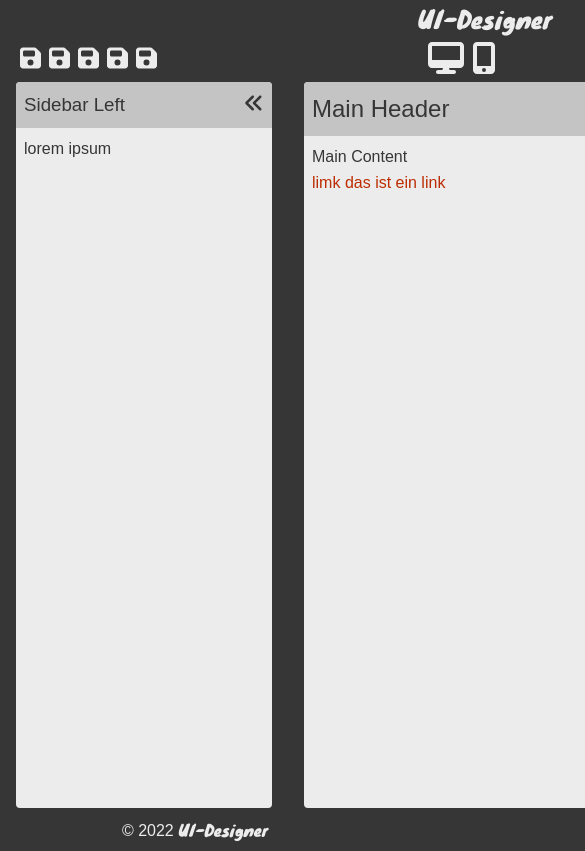
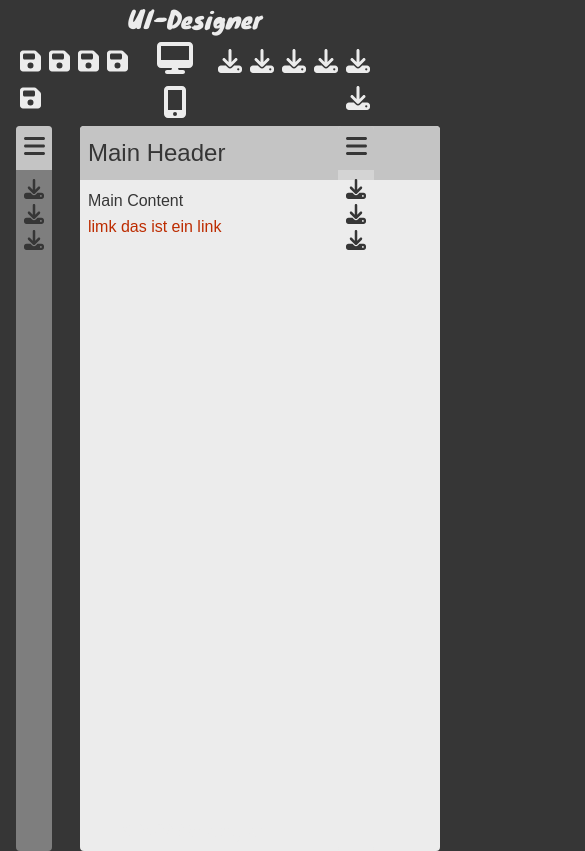
Before and after one commit to DarkoP/ui-designer, a Vue app: page / in a window 390 px wide. Shown: the top 851 px of the page, 585 px wide, since content can reach past the window. Built offline with nearby package versions, Linux system fonts and the light colour scheme.

Commit message:
add toogle to sidebars

```diff
--- a/src/App.vue
+++ b/src/App.vue
@@ -1,20 +1,67 @@
-<script setup>
-import Header from "./components/Layout/Header.vue";
-import Main from "./components/Layout/Main.vue";
-import SidebarLeft from "./components/Layout/SidebarLeft.vue";
-import SidebarRight from "./components/Layout/SidebarRight.vue";
-import Footer from "./components/Layout/Footer.vue";
-</script>
-
 <template>
+    <!-- <h1>User Name: {{clicked}}</h1> -->
   <Header />
-  <section class="content-wrapper show-sidebar-left show-sidebar-right">
-    <SidebarLeft />
+  <section class="content-wrapper" :class="{'show-sidebar-left': clickedLeft, 'show-sidebar-right': clickedRight}">
+    <SidebarLeft :toggleLeft="getToggleLeft" />
     <Main />
-    <SidebarRight />
+    <SidebarRight :toggleRight="getToggleRight"/>
   </section>
   <Footer />
 </template>
+
+<script>
+import Header from "./components/Layout/Header.vue"
+import Main from "./components/Layout/Main.vue"
+import SidebarLeft from "./components/Layout/SidebarLeft.vue"
+import SidebarRight from "./components/Layout/SidebarRight.vue"
+import Footer from "./components/Layout/Footer.vue"
+
+export default {
+  name: "App",
+
+  data() {
+    return {
+      clickedLeft: true,
+      clickedRight: true
+    }
+  },
+
+  created() {
+    window.addEventListener("resize", this.myEventHandler);
+    window.addEventListener("load", this.myEventHandler);
+  },
+
+  destroyed() {
+    window.removeEventListener("resize", this.myEventHandler);
+    window.removeEventListener("load", this.myEventHandler);
+  },
+
+  methods: {
+    getToggleLeft() {
+      this.clickedLeft = !this.clickedLeft
+    },
+
+    getToggleRight() {
+      this.clickedRight = !this.clickedRight
+    },
+
+    myEventHandler(e) {
+      if (window.innerWidth < 970 ) {
+        this.clickedLeft = false
+        this.clickedRight = false
+      }
+    }
+  },
+
+  components: {
+    Header,
+    Main,
+    SidebarLeft,
+    SidebarRight,
+    Footer
+  }
+}
+</script>
 
 <style>
 @import "./assets/styles/base.css";
@@ -89,8 +136,8 @@ body {
 }
 
 .content-wrapper main {
-  margin-left: 6rem;
-  margin-right: 6rem;
+  margin-left: 5rem;
+  margin-right: 5rem;
   transition: 0.5s;
 }
 
--- a/src/assets/styles/base.css
+++ b/src/assets/styles/base.css
@@ -9,7 +9,7 @@
 
 body {
   min-height: 100vh;
-  min-width: 970px;
+  /* min-width: 970px; */
   transition: color 0.5s, background-color 0.5s;
   line-height: 1.6;
   font-family: sans-serif;
--- a/src/components/Layout/SidebarLeft.vue
+++ b/src/components/Layout/SidebarLeft.vue
@@ -2,10 +2,10 @@
   <section class="sidebar sidebar-left">
     <header>
       <h3>Sidebar Left</h3>
-      <figure class="toggle-sidebar-left opened">
+      <figure class="toggle-sidebar-left opened" @click="toggleLeft()">
         <font-awesome-icon icon="angles-left" />
       </figure>
-      <figure class="toggle-sidebar-left closed">
+      <figure class="toggle-sidebar-left closed" @click="toggleLeft()">
         <font-awesome-icon icon="bars" size="2x" bordered />
       </figure>
     </header>
@@ -13,12 +13,34 @@
       <p>lorem ipsum</p>
     </section>
     <section class="sidebar-body closed">
-      <figure><font-awesome-icon icon="download" /></figure>
-      <figure><font-awesome-icon icon="download" /></figure>
-      <figure><font-awesome-icon icon="download" /></figure>
+      <figure>
+        <font-awesome-icon icon="download" />
+      </figure>
+      <figure>
+        <font-awesome-icon icon="download" />
+      </figure>
+      <figure>
+        <font-awesome-icon icon="download" />
+      </figure>
     </section>
   </section>
 </template>
+
+<script>
+export default {
+  name: 'SidebarLeft',
+
+  data() {
+    return {
+      clicked: true
+    }
+  },
+
+  props: {
+    toggleLeft: Function
+  }
+}
+</script>
 
 <style scoped>
 @import '../../assets/styles/variables.css';
@@ -32,7 +54,7 @@
 
 .sidebar header {
   background: var(--color-heading);
-  padding:0.5rem;
+  padding: 0.5rem;
   border-radius: 0.25rem 0.25rem 0 0;
   display: flex;
   justify-content: space-between;
@@ -40,6 +62,6 @@
 }
 
 .sidebar-body {
-  padding:0.5rem;
+  padding: 0.5rem;
 }
 </style>
--- a/src/components/Layout/SidebarRight.vue
+++ b/src/components/Layout/SidebarRight.vue
@@ -1,10 +1,10 @@
 <template>
   <section class="sidebar sidebar-right">
     <header>
-      <figure class="toggle-sidebar-right closed">
+      <figure class="toggle-sidebar-right closed" @click="toggleRight()">
         <font-awesome-icon icon="bars" size="2x" bordered />
       </figure>
-      <figure class="toggle-sidebar-right opened">
+      <figure class="toggle-sidebar-right opened" @click="toggleRight()">
         <font-awesome-icon icon="angles-right"/>
       </figure>
       <h3>Sidebar Right</h3>
@@ -19,6 +19,22 @@
     </section>
   </section>
 </template>
+
+<script>
+export default {
+  name: 'SidebarRight',
+
+  data() {
+    return {
+      clicked: true
+    }
+  },
+
+  props: {
+    toggleRight: Function
+  }
+}
+</script>
 
 <style scoped>
 @import '../../assets/styles/variables.css';
```
